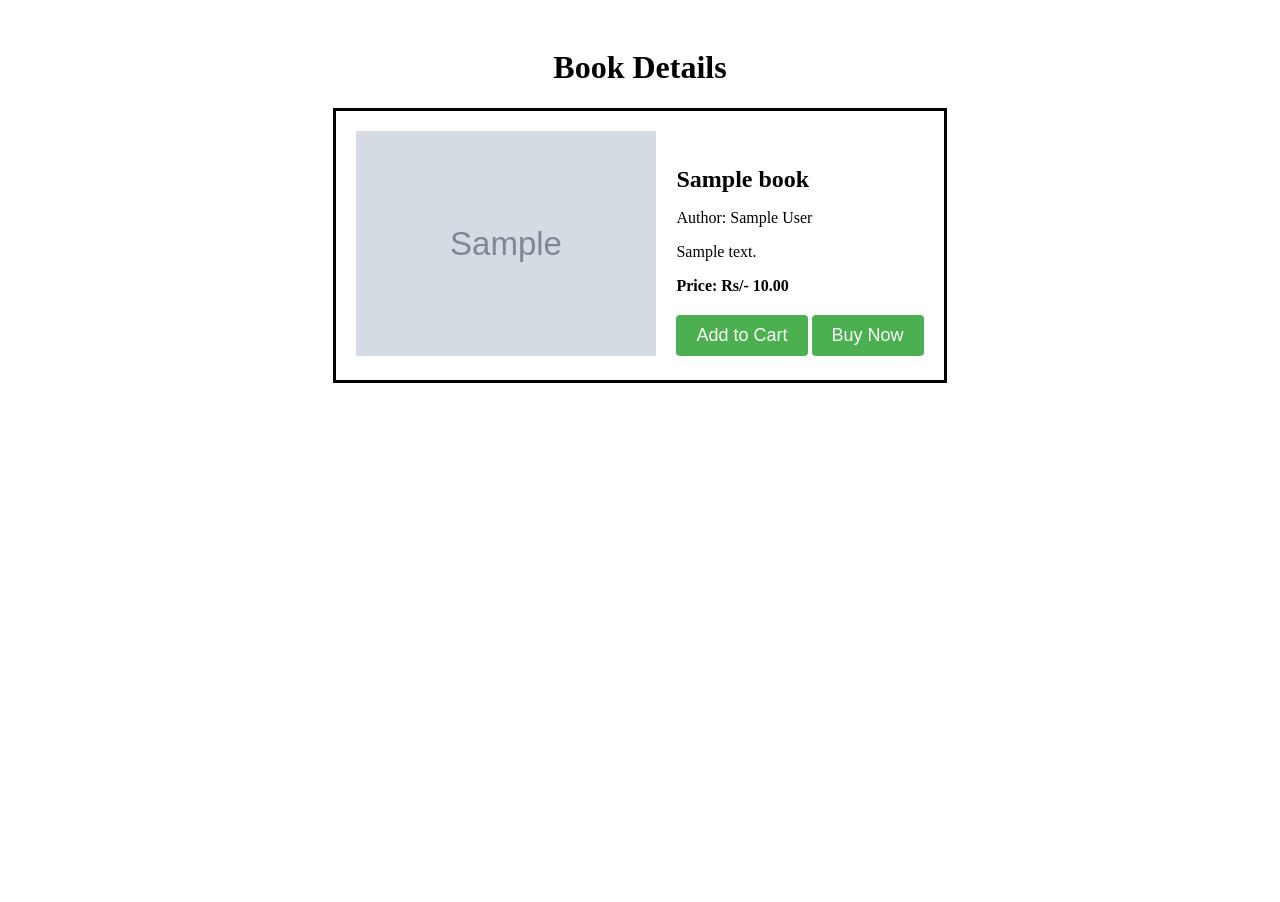
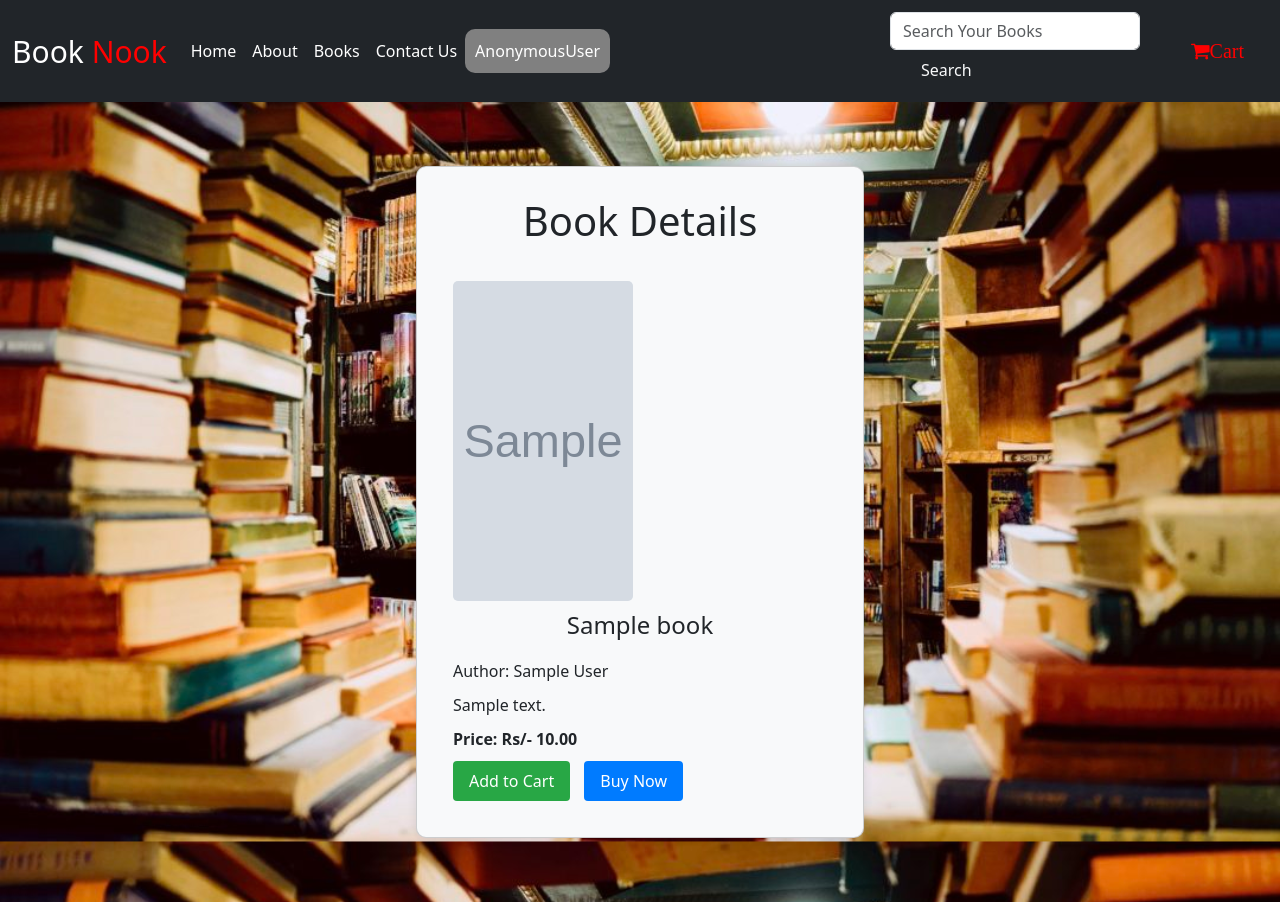
Before and after one commit to SouravRamAnoop/E-commerceWebsite, a Django app: page /bookdetails/1/ in a window 1280 px wide. Before the commit the page ends 383 px from the top, so only its background shows below. Run offline with Django 4.2, Linux system fonts and the light colour scheme; tables that the repository leaves empty hold one stand-in row (values such as "Sample post"); grey boxes marked "Sample" are stand-in pictures.

Commit message:
second commit

```diff
--- a/EcommerceFeb/templates/bookdetails.html
+++ b/EcommerceFeb/templates/bookdetails.html
@@ -1,53 +1,32 @@
+{% extends 'index.html' %}
 
-<!DOCTYPE html>
-<html lang="en">
-<head>
-    <meta charset="UTF-8">
-    <title>Title</title>
+{% block content %}
 <style>
-        body {
-            display: flex;
-            align-items: center;
-            justify-content: center;
-            background-color:#fff;
-<!--            background-image: url("/static/images/book1.jpg");-->
-
-<!--            background-size:cover;-->
-        }
-
     .details {
         display: flex;
+        justify-content: center;
         align-items: center;
-            justify-content: center;
-            margin: 10px;
+        height: 100vh;
     }
 
     .card {
-            max-width: 840px;
-            margin: 10px;
-            transition: transform 0.3s;
-        }
-        .card:hover {
-            transform: scale(1.1);
-        }
-
-        .card-body {
-            display: flex;
-            align-items: center;
-            justify-content: space-between;
+        width:35%;
+        background-color: #f8f9fa;
+        border-radius: 10px;
+        box-shadow: 0 0 10px rgba(0, 0, 0, 0.1);
         padding: 20px;
-            border: 3px solid black;
     }
 
     .card-img {
-            width: 300px;
-            height: auto;
-            margin-right: 20px;
+        width: 180px;
+        height: 40vh;
+        border-radius: 5px;
     }
 
     .card-title {
-            font-size: 24px;
-            margin-bottom: 10px;
+        text-align: center;
+        margin-top: 10px;
+        margin-bottom: 20px;
     }
 
     .card-text {
@@ -59,63 +38,58 @@
         margin-bottom: 10px;
     }
 
-        .btn-buy {
-            margin-top: 10px;
-            padding: 10px 20px;
-            font-size: 18px;
-            background-color: #4CAF50;
-            color: white;
+    .btn {
+        display: inline-block;
+        margin-right: 10px;
+        padding: 8px 16px;
         border: none;
         border-radius: 4px;
+        font-size: 16px;
         cursor: pointer;
+        text-decoration: none;
+        transition: background-color 0.3s ease;
     }
 
     .btn-cart {
-            margin-top: 10px;
-            padding: 10px 20px;
-            font-size: 18px;
-            background-color: #4CAF50;
+        background-color: #28a745;
         color: white;
-            border: none;
-            border-radius: 4px;
-            cursor: pointer;
-
-        }
-        .btb{
-            text-decoration:none;
-            color:white;
     }
 
-        .btn-buy:hover {
-            background-color: #45a049;
+    .btn-buy {
+        background-color: #007bff;
+        color: white;
+    }
+    .btn-success{
+        text-decoration:none;
+        color:#fff;
+    }
+
+    .btn:hover {
+        background-color: #555555;
     }
 
     .text-danger {
         color: red;
+        margin-top: 10px;
+        text-align: center;
     }
 </style>
 
-</head>
-<body>
 <div class="details">
     <div class="card">
-        <div class="row no-gutters">
-            <div class="col-md-4">
-            </div>
-            <div class="col-md-8">
-                <h1 style="text-align:center;">Book Details</h1>
+        <h1 class="card-title">Book Details</h1>
         <div class="card-body">
             <div class="col-md-4">
-                     <img src="{{ object.image_url }}" class="card-img">
+                <img src="{{ object.image_url }}" class="card-img" alt="Book Image">
             </div>
             <div>
                 <h4 class="card-title">{{ object.title }}</h4>
                 <p class="card-text">Author: {{ object.author }}</p>
                 <p class="card-text">{{ object.description }}</p>
                 <p class="price">Price: Rs/- {{ object.price|floatformat:2 }}</p>
-                        <button class="btn btn-cart"><a id="add-to-cart-button" class="btb btn-success" href="{% url 'add_to_cart' book_id=object.id %}" onclick="alert('item added to cart')">Add to Cart</a></button>
+                <button class="btn btn-cart"><a id="add-to-cart-button" class="btn-success" href="{% url 'add_to_cart' book_id=object.id %}">Add to Cart</a></button>
                 {% if object.book_available is True %}
-                        <button class="btn btn-buy" role="button"><a href="{% url 'checkout' object.pk %}" style="text-decoration: none; color: white;">Buy Now</a></button>
+                    <button class="btn btn-buy"><a href="{% url 'checkout' object.pk %}" style="text-decoration: none; color: white;">Buy Now</a></button>
                 {% else %}
                     <h4 class="text-danger">Out of Stock..!</h4>
                 {% endif %}
@@ -123,8 +97,5 @@
         </div>
     </div>
 </div>
-    </div>
-</div>
 
-</body>
-</html>
+{% endblock %}
--- a/EcommerceFeb/templates/index.html
+++ b/EcommerceFeb/templates/index.html
@@ -157,14 +157,14 @@
         </div>
 </nav>
 
+{% block content %}
+
 <!-- Header section -->
 <div class="header">
     <h1>Book <span class="spans" style="color:red;">Nook</span></h1>
     <p>Discover a wide range of books for all interests and ages.</p>
 </div>
 
-{% block content %}
-
 
 {% endblock %}
 
--- a/EcommerceFeb/templates/search.html
+++ b/EcommerceFeb/templates/search.html
@@ -1,4 +1,6 @@
+{% extends 'index.html' %}
 
+{% block content %}
 <!DOCTYPE html>
 <html lang="en">
 <head>
@@ -27,6 +29,7 @@
 
         }
         h3{
+            padding:30px;
             font-family:sanserif;
             font-size:40px;
             color:red;
@@ -56,3 +59,5 @@
         {% endfor %}
 </body>
 </html>
+
+{%  endblock %}
```
Also changed, not shown: EcommerceFeb/templates/checkout.html (+44 -70 lines), EcommerceFeb/templates/contact.html (+3 -7 lines). Lines whose indentation alone changed are shown as unchanged.
